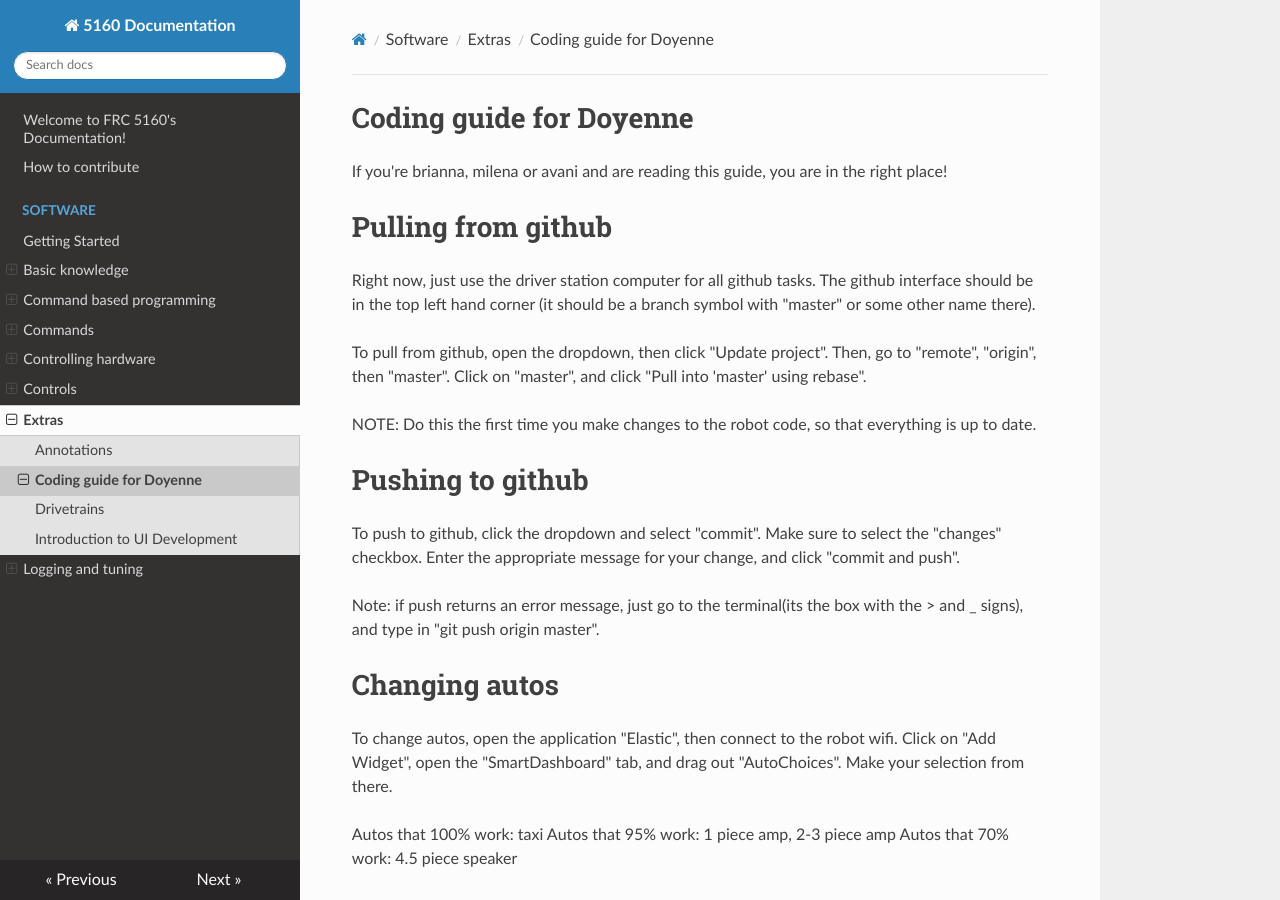
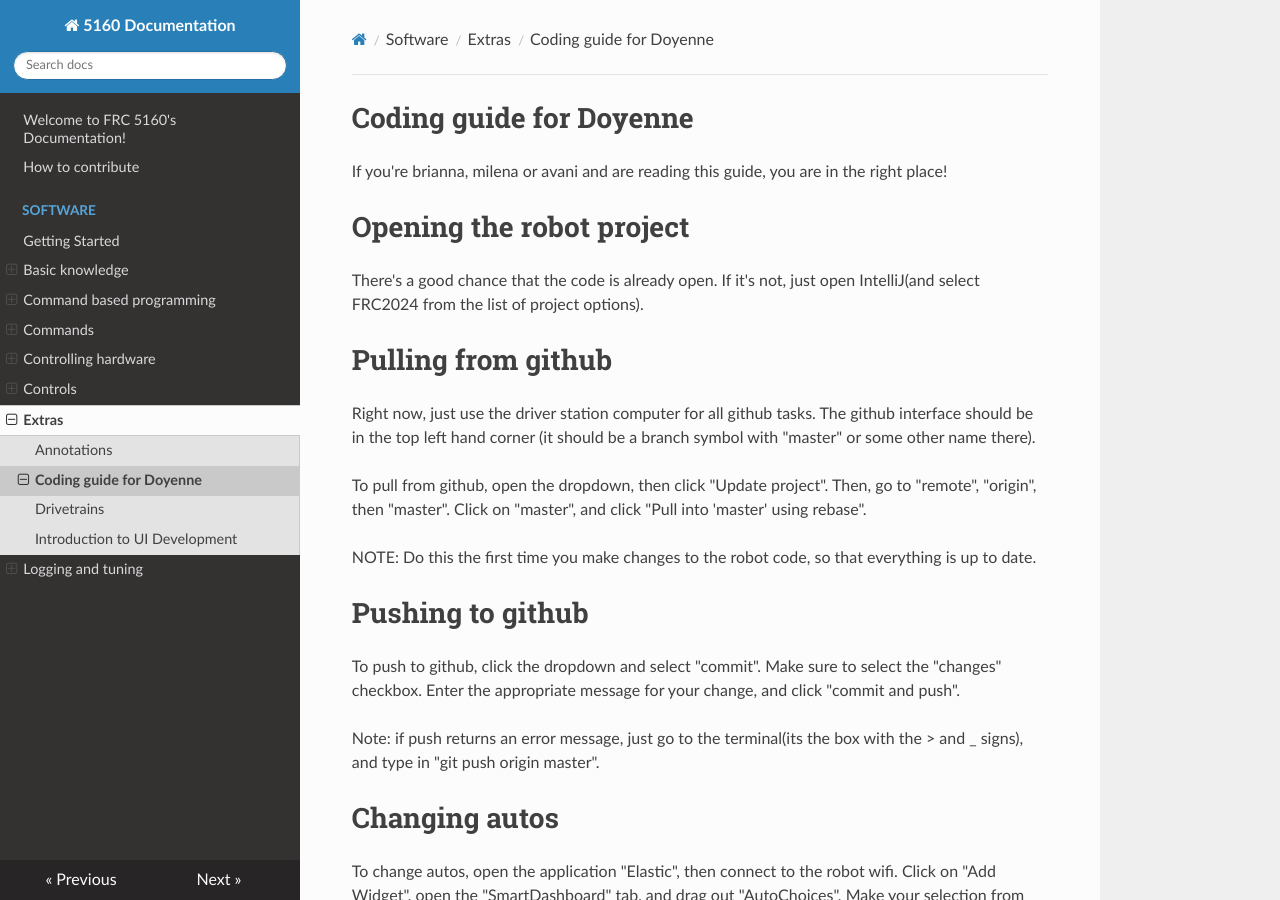
Before and after one commit to frc-5160-the-chargers/5160-docs, an MkDocs documentation site: the page built from docs/software/extras/doyenne.md, in a window 1280 px wide and 900 px high. Built offline with MkDocs 1.6.1, drawn with Linux system fonts in a browser that asks for light colours; nearby versions of some CDN libraries.

Commit message:
Added "opening the robot project" guide

```diff
--- a/docs/software/extras/doyenne.md
+++ b/docs/software/extras/doyenne.md
@@ -1,6 +1,11 @@
 # Coding guide for Doyenne
 
 If you're brianna, milena or avani and are reading this guide, you are in the right place!
+
+# Opening the robot project
+
+There's a good chance that the code is already open.
+If it's not, just open IntelliJ(and select FRC2024 from the list of project options).
 
 # Pulling from github
 
```
